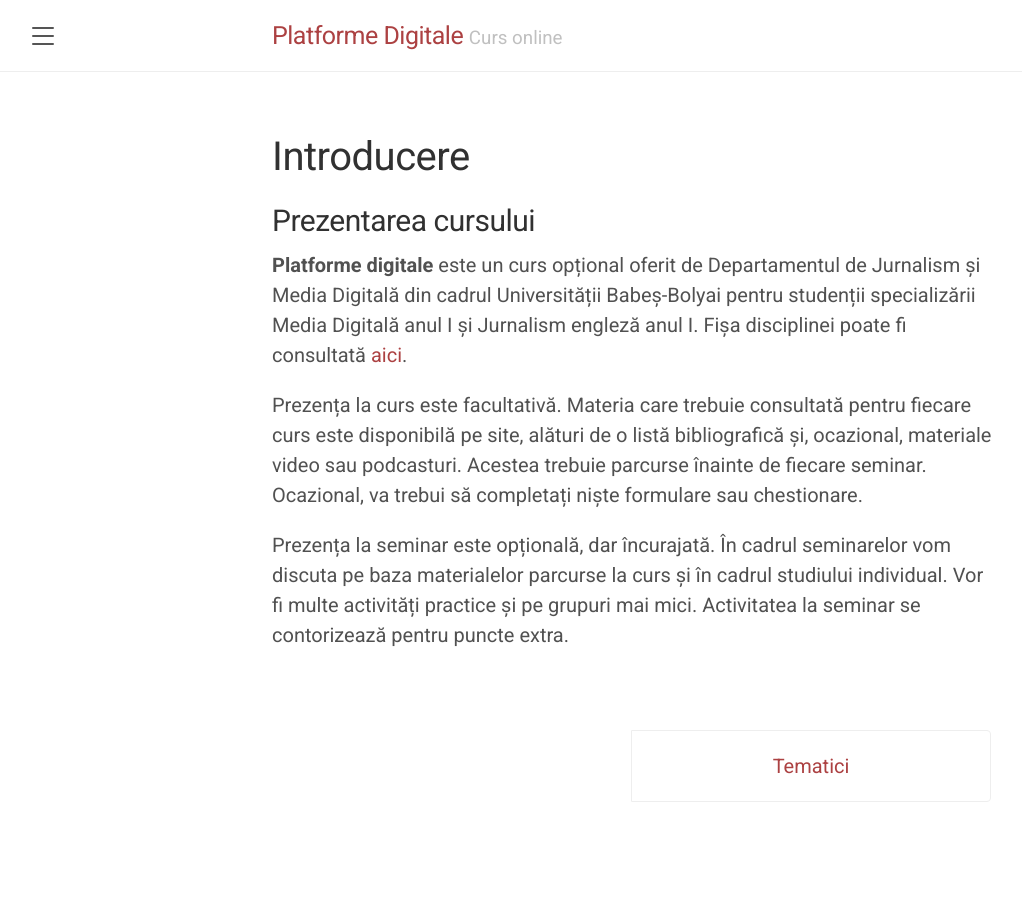
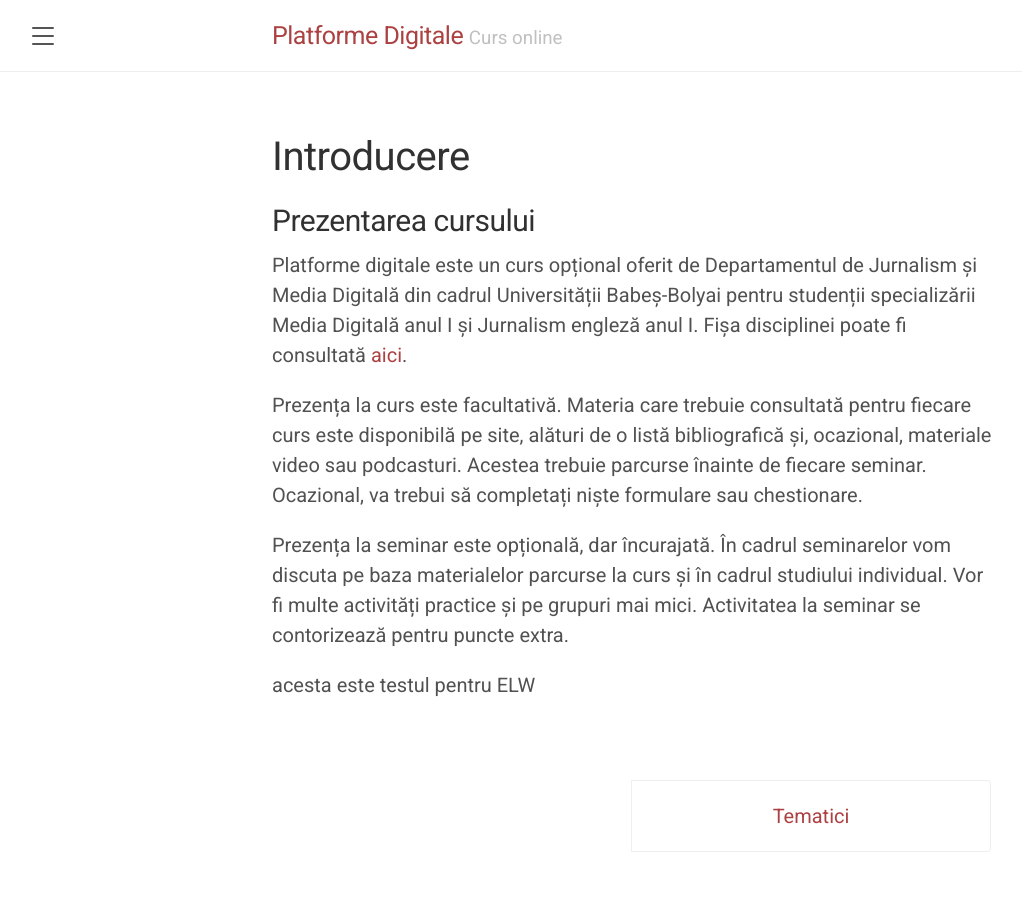
Before and after one commit to flavianana/flavianana.github.io, a Jekyll site: the page built from cursuri/introducere/prezentarea-cursului.html, in a window 1280 px wide. Shown: the whole page, without its empty margins (8-1030 px from the left). Built offline with Jekyll 4.4.1, drawn with Linux system fonts in a browser that asks for light colours; nearby versions of some CDN libraries; comment, search, counter and statistics services are not loaded.

Commit message:
mi-am stricat site-ul

```diff
--- a/cursuri/introducere/prezentarea-cursului.html
+++ b/cursuri/introducere/prezentarea-cursului.html
@@ -10,7 +10,7 @@ next:
 
 <h2>Prezentarea cursului</h2>
 <p>
-<b>Platforme digitale</b> este un curs opțional oferit de Departamentul de Jurnalism și Media Digitală din cadrul Universității Babeș-Bolyai pentru studenții specializării Media Digitală anul I și Jurnalism engleză anul I. Fișa disciplinei poate fi consultată <a href="https://mediadigitala.fspac.ubbcluj.ro/application/files/2216/0196/0085/Platforme_digitale_2020-2021MD.pdf">aici</a>.
+Platforme digitale este un curs opțional oferit de Departamentul de Jurnalism și Media Digitală din cadrul Universității Babeș-Bolyai pentru studenții specializării Media Digitală anul I și Jurnalism engleză anul I. Fișa disciplinei poate fi consultată <a href="https://mediadigitala.fspac.ubbcluj.ro/application/files/2216/0196/0085/Platforme_digitale_2020-2021MD.pdf">aici</a>.
 </p>
 <p>
 Prezența la curs este facultativă. Materia care trebuie consultată pentru fiecare curs este disponibilă pe site, alături de o listă bibliografică și, ocazional, materiale video sau podcasturi. Acestea trebuie parcurse înainte de fiecare seminar. Ocazional, va trebui să completați niște formulare sau chestionare.
@@ -18,3 +18,5 @@ Prezența la curs este facultativă. Materia care trebuie consultată pentru fie
 <p>
 Prezența la seminar este opțională, dar încurajată. În cadrul seminarelor vom discuta pe baza materialelor parcurse la curs și în cadrul studiului individual. Vor fi multe activități practice și pe grupuri mai mici. Activitatea la seminar se contorizează pentru puncte extra.
 </p>
+
+<p>acesta este testul pentru ELW</p>
--- /dev/null
+++ b/cursuri/test-elw/test-elw.html
@@ -0,0 +1 @@
+<h1>test ELW</h1>
```
